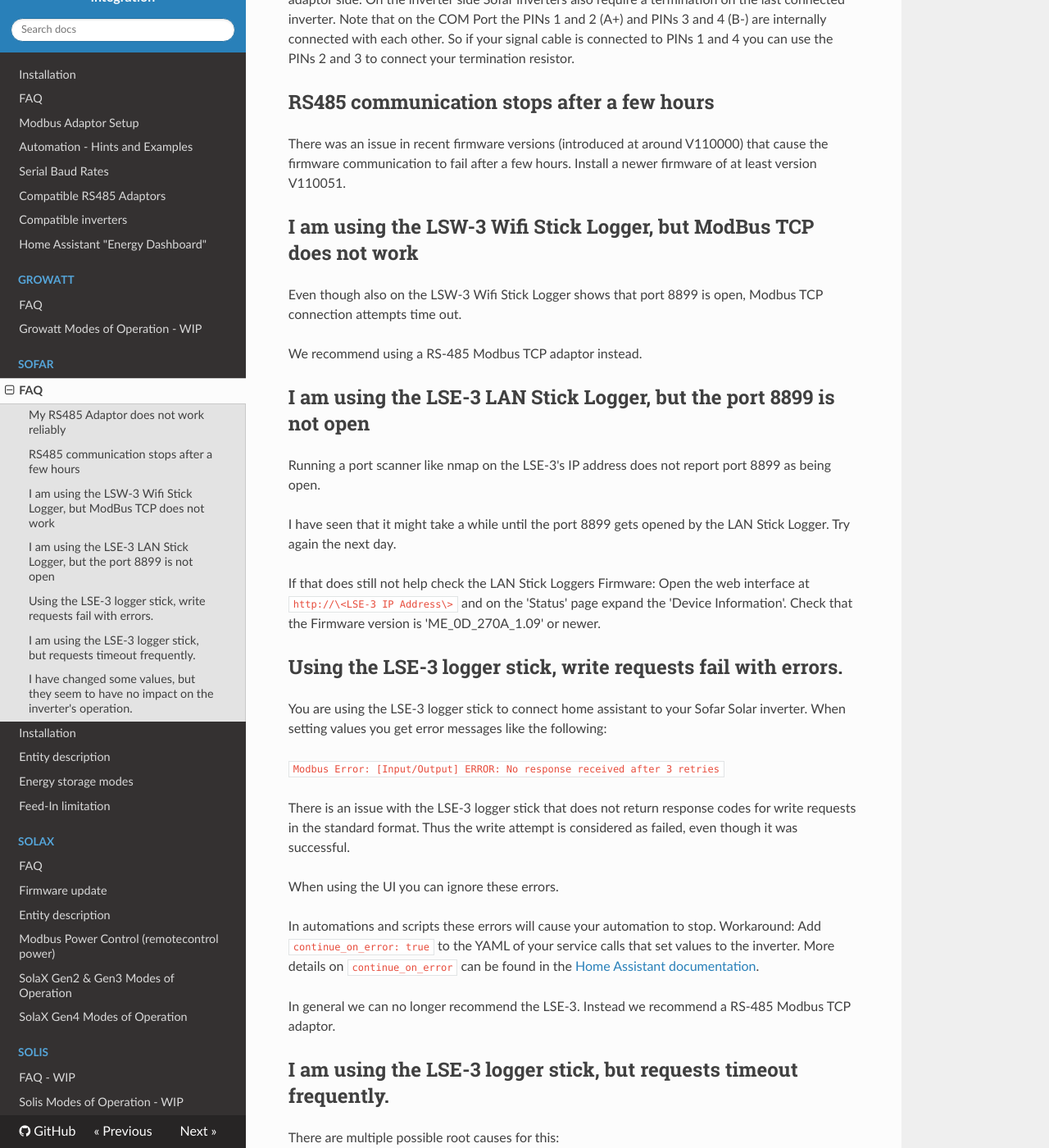
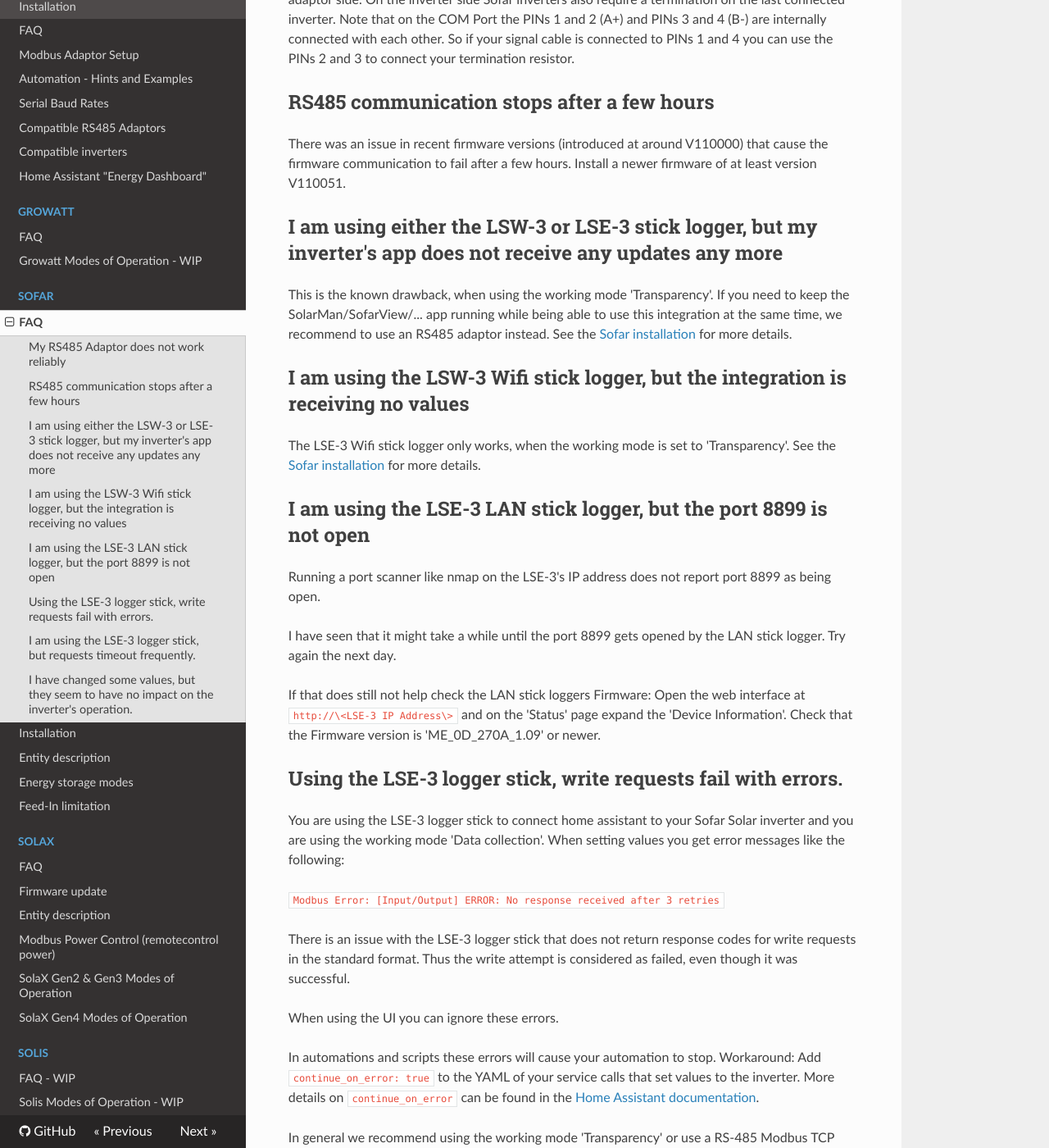
Before and after one commit to wills106/homeassistant-solax-modbus, an MkDocs documentation site: the page built from docs/sofar-faq.md, in a window 1280 px wide and 1400 px high, scrolled down 300 px. Shown: the whole window at 82% size. Built offline with MkDocs 1.6.1, drawn with Linux system fonts in a browser that asks for light colours; nearby versions of some CDN libraries; some of the changed text lies outside the part shown.

Commit message:
Improved wording and updated sofar FAQ

```diff
--- a/docs/sofar-faq.md
+++ b/docs/sofar-faq.md
@@ -8,23 +8,25 @@
 
 There was an issue in recent firmware versions (introduced at around V110000) that cause the firmware communication to fail after a few hours. Install a newer firmware of at least version V110051.
 
-## I am using the LSW-3 Wifi Stick Logger, but ModBus TCP does not work
+## I am using either the LSW-3 or LSE-3 stick logger, but my inverter's app does not receive any updates any more
 
-Even though also on the LSW-3 Wifi Stick Logger shows that port 8899 is open, Modbus TCP connection attempts time out.
+This is the known drawback, when using the working mode 'Transparency'. If you need to keep the SolarMan/SofarView/... app running while being able to use this integration at the same time, we recommend to use an RS485 adaptor instead. See the [Sofar installation](sofar-installation.md) for more details.
 
-We recommend using a RS-485 Modbus TCP adaptor instead.
+## I am using the LSW-3 Wifi stick logger, but the integration is receiving no values
 
-## I am using the LSE-3 LAN Stick Logger, but the port 8899 is not open
+The LSE-3 Wifi stick logger only works, when the working mode is set to 'Transparency'. See the [Sofar installation](sofar-installation.md) for more details.
+
+## I am using the LSE-3 LAN stick logger, but the port 8899 is not open
 
 Running a port scanner like nmap on the LSE-3's IP address does not report port 8899 as being open.
 
-I have seen that it might take a while until the port 8899 gets opened by the LAN Stick Logger. Try again the next day.
+I have seen that it might take a while until the port 8899 gets opened by the LAN stick logger. Try again the next day.
 
-If that does still not help check the LAN Stick Loggers Firmware: Open the web interface at `http://\<LSE-3 IP Address\>` and on the 'Status' page expand the 'Device Information'. Check that the Firmware version is 'ME_0D_270A_1.09' or newer.
+If that does still not help check the LAN stick loggers Firmware: Open the web interface at `http://\<LSE-3 IP Address\>` and on the 'Status' page expand the 'Device Information'. Check that the Firmware version is 'ME_0D_270A_1.09' or newer.
 
 ## Using the LSE-3 logger stick, write requests fail with errors.
 
-You are using the LSE-3 logger stick to connect home assistant to your Sofar Solar inverter. When setting values you get error messages like the following:
+You are using the LSE-3 logger stick to connect home assistant to your Sofar Solar inverter and you are using the working mode 'Data collection'. When setting values you get error messages like the following:
 
 `Modbus Error: [Input/Output] ERROR: No response received after 3 retries`
 
@@ -34,7 +36,7 @@
 
 In automations and scripts these errors will cause your automation to stop. Workaround: Add `continue_on_error: true` to the YAML of your service calls that set values to the inverter. More details on `continue_on_error` can be found in the [Home Assistant documentation](https://www.home-assistant.io/docs/scripts/#continuing-on-error).
 
-In general we can no longer recommend the LSE-3. Instead we recommend a RS-485 Modbus TCP adaptor.
+In general we recommend using the working mode 'Transparency' or use a RS-485 Modbus TCP adaptor instead. See the [Sofar installation](sofar-installation.md) for more details.
 
 ## I am using the LSE-3 logger stick, but requests timeout frequently.
 
```
Also changed, not shown: docs/sofar-installation.md (+6 -6 lines).
